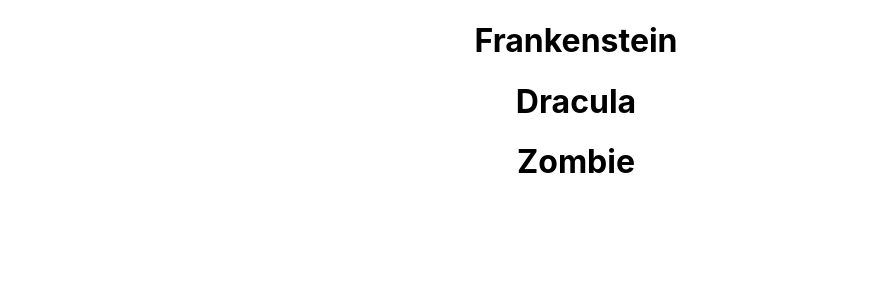
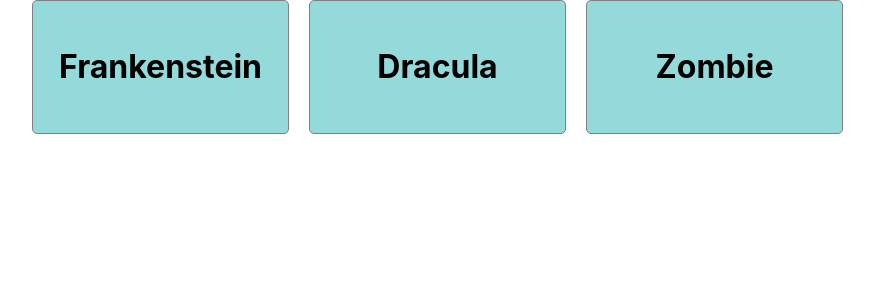
Before and after one commit to daveramai/monsters-rolodex, a React (Create React App) app: page / in a window 1280 px wide. Shown: the top 300 px of the page, without its empty margins (64-938 px from the left). Built offline with nearby package versions, Linux system fonts and the light colour scheme; no server answers.

Commit message:
Monster card components created and style applied

```diff
--- a/src/App.js
+++ b/src/App.js
@@ -1,5 +1,7 @@
 import React from 'react';
 import './App.css';
+//my custom imports
+import {CardList} from './component/card-list/card-list.component';
 
 
 class App extends React.Component {
@@ -30,7 +32,8 @@ class App extends React.Component {
   render() {
     return (
       <div className="App">
-        {this.state.monsters.map(monster => <h1 key={monster.id}>{monster.name}</h1> )}
+        {/* CardList component - responsible for listing all the cards */}
+        <CardList monsters={this.state.monsters}/>
       </div>
     ); //return
   } //render
--- /dev/null
+++ b/src/component/card-list/card-list.component.jsx
@@ -0,0 +1,14 @@
+import React from 'react';
+import './card-list.styles.css';
+import {Card} from '../card/card.component';
+
+// create and export functional component
+export const CardList = (props) => (
+    <div className='card-list'>{
+        props.monsters.map(monster => (
+            // Card component created for each monster and assigned a key
+            <Card key={monster.id} monster={monster}/>
+        ))
+        }
+    </div>
+);
--- /dev/null
+++ b/src/component/card-list/card-list.styles.css
@@ -0,0 +1,7 @@
+.card-list {
+    width: 85vw;
+    margin: 0 auto;
+    display: grid;
+    grid-template-columns: 1fr 1fr 1fr 1fr;
+    grid-gap: 20px;
+}
--- /dev/null
+++ b/src/component/card/card.component.jsx
@@ -0,0 +1,9 @@
+import React from 'react';
+import './card.styles.css';
+
+// rafc + TAB for template
+export const Card = (props) => (
+    <div className="card-container">
+        <h1> {props.monster.name} </h1>
+    </div>
+)
--- /dev/null
+++ b/src/component/card/card.styles.css
@@ -0,0 +1,17 @@
+.card-container {
+    display: flex;
+    flex-direction: column;
+    background-color: #95dada;
+    border: 1px solid grey;
+    border-radius: 5px;
+    padding: 25px;
+    cursor: pointer;
+    -moz-osx-font-smoothing: grayscale;
+    backface-visibility: hidden;
+    transform: translateZ(0);
+    transition: transform 0.25s ease-out;
+    }
+
+    .card-container:hover {
+    transform: scale(1.05);
+    }
```
